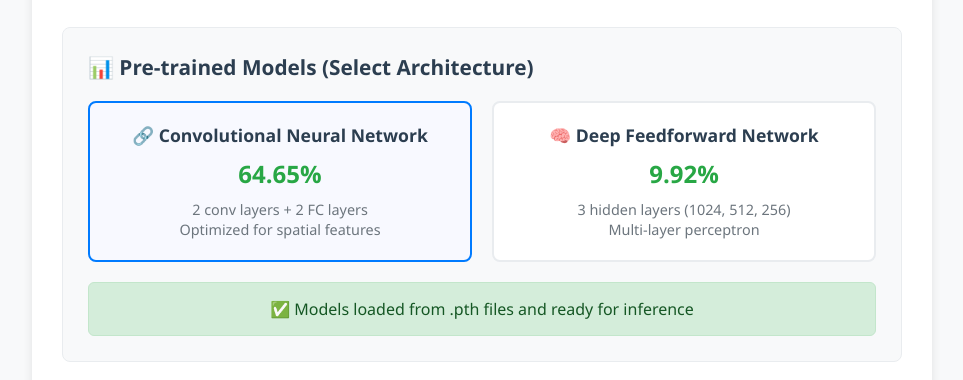
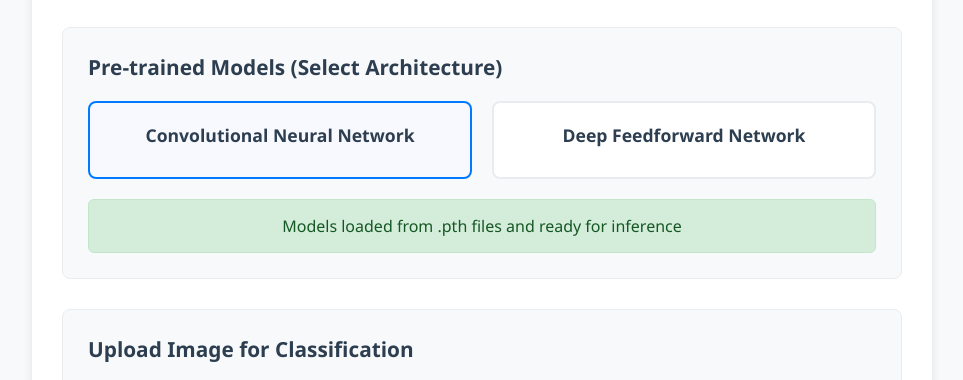
Before and after one commit to AbubakariSadikOsman/Image-Classification--CINIC-10, a plain HTML site: page index.html in a window 1280 px wide. Shown: the part 163-543 px from the top of the page, without its empty margins (158-1121 px from the left). Drawn offline with Linux system fonts and the light colour scheme.

Commit message:
Update index.html

```diff
--- a/index.html
+++ b/index.html
@@ -408,38 +408,28 @@
 <body>
     <div class="container">
         <div class="header">
-            <h1>🖼️ CINIC-10 Image Classifier</h1>
+            <h1>CINIC-10 Image Classifier</h1>
             <p>Deep Learning Models for Tool Image Classification</p>
         </div>
 
         <div class="content">
             <div class="model-section">
-                <h3>📊 Pre-trained Models (Select Architecture)</h3>
+                <h3>Pre-trained Models (Select Architecture)</h3>
                 <div class="model-grid">
                     <div class="model-card active" data-model="cnn">
-                        <h4>🔗 Convolutional Neural Network</h4>
-                        <div class="accuracy">64.65%</div>
-                        <div class="description">
-                            2 conv layers + 2 FC layers<br>
-                            Optimized for spatial features
-                        </div>
+                        <h4>Convolutional Neural Network</h4>
                     </div>
                     <div class="model-card" data-model="dfn">
-                        <h4>🧠 Deep Feedforward Network</h4>
-                        <div class="accuracy">9.92%</div>
-                        <div class="description">
-                            3 hidden layers (1024, 512, 256)<br>
-                            Multi-layer perceptron
-                        </div>
+                        <h4>Deep Feedforward Network</h4>
                     </div>
                 </div>
                 <div class="model-status">
-                    ✅ Models loaded from .pth files and ready for inference
+                    Models loaded from .pth files and ready for inference
                 </div>
             </div>
 
             <div class="upload-section">
-                <h3>📤 Upload Image for Classification</h3>
+                <h3>Upload Image for Classification</h3>
                 <div class="error-message" id="error-message"></div>
 
                 <div class="drop-zone" id="drop-zone">
@@ -476,11 +466,11 @@
             </div>
 
             <button class="classify-btn" id="classify-btn" disabled>
-                🚀 Classify Image
+                Classify Image
             </button>
 
             <div class="results" id="results">
-                <h3>📈 Classification Results</h3>
+                <h3>Classification Results</h3>
                 <div id="predictions"></div>
             </div>
         </div>
```
